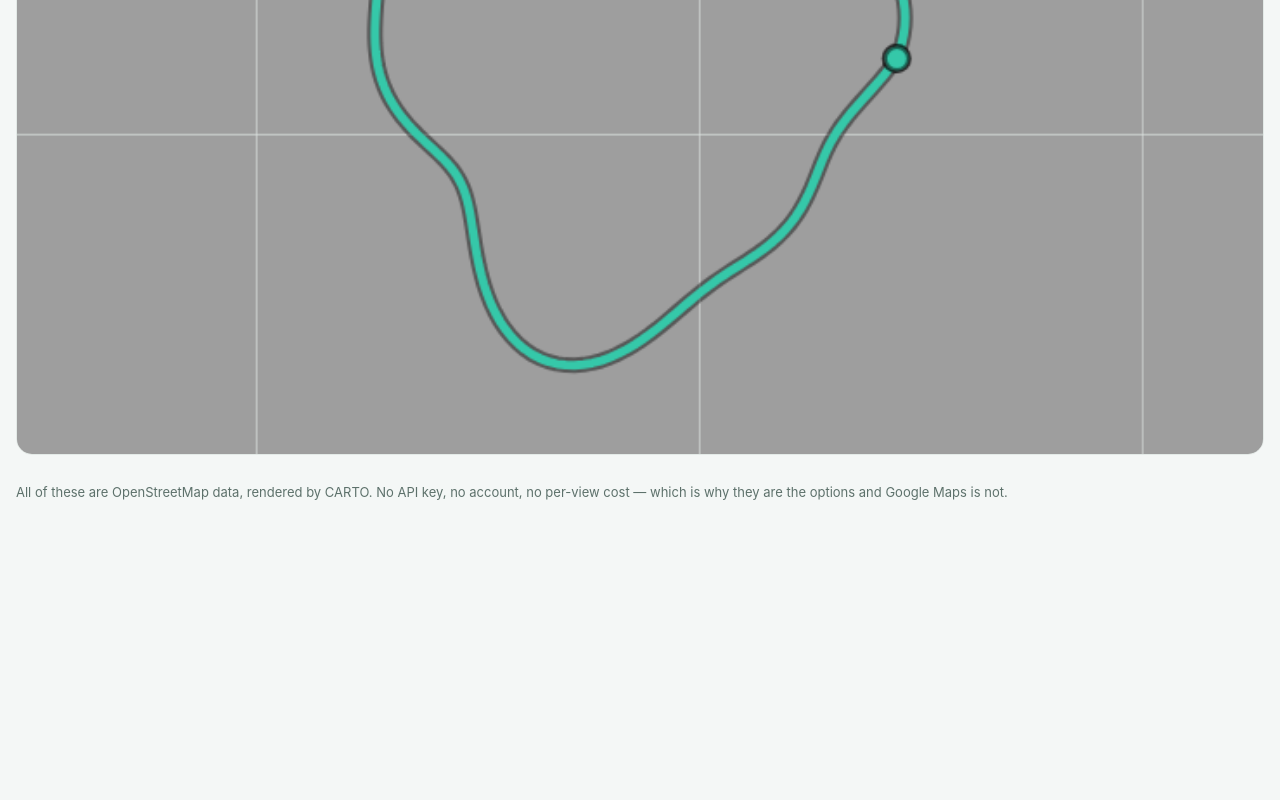
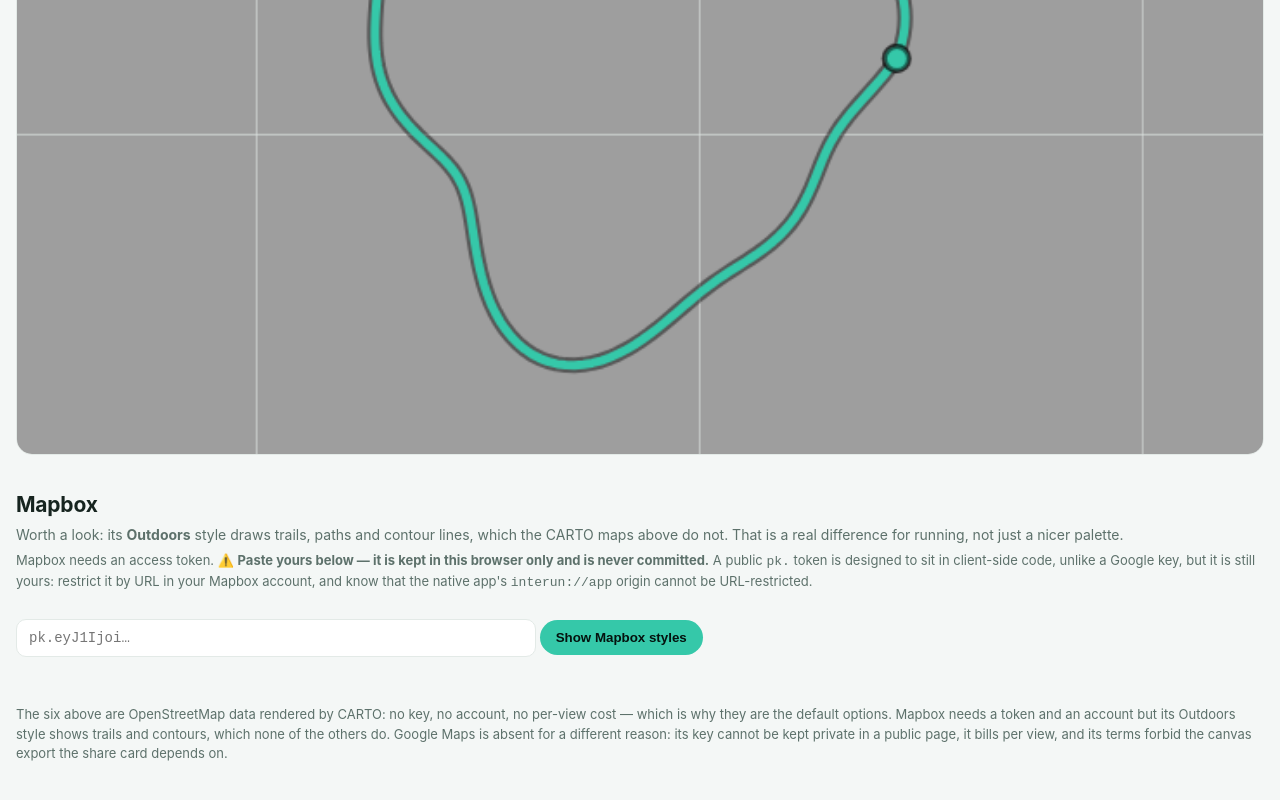
Before and after one commit to Padder1980/Inte-Run, a website: page docs/mapstyles/index.html in a window 1280 px wide. Shown: the part 4524-5324 px from the top of the page. Before the commit the page ends 5066 px from the top, so only its background shows below. Drawn offline with Linux system fonts and the light colour scheme.

Commit message:
Mapbox on the comparison page too, behind a token he supplies
He asked. It is a genuinely different answer from Google, and the difference is worth stating
rather than lumping the two together as "needs a key".

WHY MAPBOX IS VIABLE WHERE GOOGLE IS NOT:
  · A public pk. token is DESIGNED to sit in client-side code — that is the intended pattern,
    not a leak. Google keys are not.
  · The free tier is far beyond what one runner generates.
  · Its Outdoors style draws trails, footpaths and contour lines. None of the CARTO styles do.
    For a running app that is a real difference, not a nicer palette.
  · Its terms permit the share-card export with attribution; Google's do not.

WHAT IT STILL COSTS:
  · An account and a token to manage.
  · Attribution on the map and on the share card.
  · ⚠️ The native app's interun://app origin CANNOT be URL-restricted, so the token is
    protectable on the web and not in the app.

⚠️ THE TOKEN IS TYPED INTO THE PAGE AND KEPT IN THAT BROWSER. Nothing writes it to a file or
to the repo — the same rule this project already applies to the ElevenLabs key. The page is
for looking, not for wiring anything up.

Still no decision made. He looks, then it is one line.

```diff
--- a/docs/mapstyles/index.html
+++ b/docs/mapstyles/index.html
@@ -46,9 +46,26 @@
 <p class="sub">Same route, same line, six basemaps. The one marked <span style="color:var(--accent);font-weight:650">in use now</span> is what you have today.</p>
 <p class="src" id="src">Loading…</p>
 <div class="grid" id="grid"></div>
+
+<h1 style="margin-top:34px">Mapbox</h1>
+<p class="sub">Worth a look: its <b>Outdoors</b> style draws trails, paths and contour lines, which the
+CARTO maps above do not. That is a real difference for running, not just a nicer palette.</p>
+<p class="src">
+  Mapbox needs an access token. ⚠️ <b>Paste yours below — it is kept in this browser only and is never
+  committed.</b> A public <code>pk.</code> token is designed to sit in client-side code, unlike a
+  Google key, but it is still yours: restrict it by URL in your Mapbox account, and know that the
+  native app's <code>interun://app</code> origin cannot be URL-restricted.
+</p>
+<p class="src"><input id="mbTok" placeholder="pk.eyJ1Ijoi…" autocomplete="off" spellcheck="false"
+   style="width:100%;max-width:520px;padding:10px 12px;border-radius:10px;border:1px solid var(--line);background:var(--surface);color:var(--ink);font:14px ui-monospace,monospace">
+   <button id="mbGo" style="margin-top:8px;padding:10px 16px;border-radius:999px;border:0;background:var(--accent);color:#04120e;font-weight:650">Show Mapbox styles</button></p>
+<div class="grid" id="mbgrid"></div>
 <footer>
-  All of these are OpenStreetMap data, rendered by CARTO. No API key, no account, no per-view cost —
-  which is why they are the options and Google Maps is not.
+  The six above are OpenStreetMap data rendered by CARTO: no key, no account, no per-view cost — which
+  is why they are the default options. Mapbox needs a token and an account but its Outdoors style
+  shows trails and contours, which none of the others do. Google Maps is absent for a different
+  reason: its key cannot be kept private in a public page, it bills per view, and its terms forbid the
+  canvas export the share card depends on.
 </footer>
 
 <script>
@@ -153,6 +170,9 @@
   }
 
   function render(style, canvas, onFail) {
+    return renderWith(function (z, x, y) { return tileURL(style, z, x, y); }, canvas, onFail);
+  }
+  function renderWith(urlFor, canvas, onFail) {
     var dpr = Math.min(2, window.devicePixelRatio || 1);
     canvas.width = W * dpr; canvas.height = H * dpr;
     var g = canvas.getContext("2d");
@@ -173,7 +193,7 @@
         if (++done === jobs.length) finish();
       };
       img.onerror = function () { failed++; if (++done === jobs.length) finish(); };
-      img.src = tileURL(style, F.z, j.x, j.y);
+      img.src = urlFor(F.z, j.x, j.y);
     });
     function finish() {
       // Every tile missing means the style is unreachable, not merely patchy — say so rather than
@@ -182,6 +202,45 @@
       drawRoute(g, route.pts);
     }
   }
+
+  // ---- Mapbox, on demand, with a token the runner supplies and this page keeps to itself ----
+  var MB = [
+    { id: "outdoors-v12",         name: "Mapbox Outdoors",
+      note: "Trails, footpaths and contour lines. The only style here that shows terrain — the reason to consider Mapbox at all." },
+    { id: "streets-v12",          name: "Mapbox Streets",
+      note: "Their general-purpose map. Closest in spirit to Voyager above." },
+    { id: "light-v11",            name: "Mapbox Light",
+      note: "Minimal and pale, like Positron." },
+    { id: "dark-v11",             name: "Mapbox Dark",
+      note: "Their dark basemap." },
+    { id: "satellite-streets-v12", name: "Mapbox Satellite",
+      note: "Aerial imagery with roads over it. Striking on a share card; harder to read a route on." }
+  ];
+  var mbTok = document.getElementById("mbTok");
+  try { mbTok.value = localStorage.getItem("interun_mapbox_probe") || ""; } catch (e) {}
+  document.getElementById("mbGo").onclick = function () {
+    var tok = (mbTok.value || "").trim();
+    if (!tok) return;
+    // ⚠️ This page only. Nothing here writes a token into the app or into the repo.
+    try { localStorage.setItem("interun_mapbox_probe", tok); } catch (e) {}
+    var mg = document.getElementById("mbgrid");
+    mg.innerHTML = "";
+    MB.forEach(function (s2) {
+      var card = document.createElement("div");
+      card.className = "card";
+      card.innerHTML = '<h2>' + s2.name + '</h2><p>' + s2.note + '</p>';
+      var cv = document.createElement("canvas");
+      card.appendChild(cv); mg.appendChild(card);
+      renderWith(function (z, x, y) {
+        return "https://api.mapbox.com/styles/v1/mapbox/" + s2.id + "/tiles/256/" + z + "/" + x + "/" + y + "@2x?access_token=" + encodeURIComponent(tok);
+      }, cv, function () {
+        cv.remove();
+        var m = document.createElement("div"); m.className = "miss";
+        m.textContent = "Could not load — check the token, or that this style is enabled on your account.";
+        card.appendChild(m);
+      });
+    });
+  };
 
   var grid = document.getElementById("grid");
   STYLES.forEach(function (s) {
```
